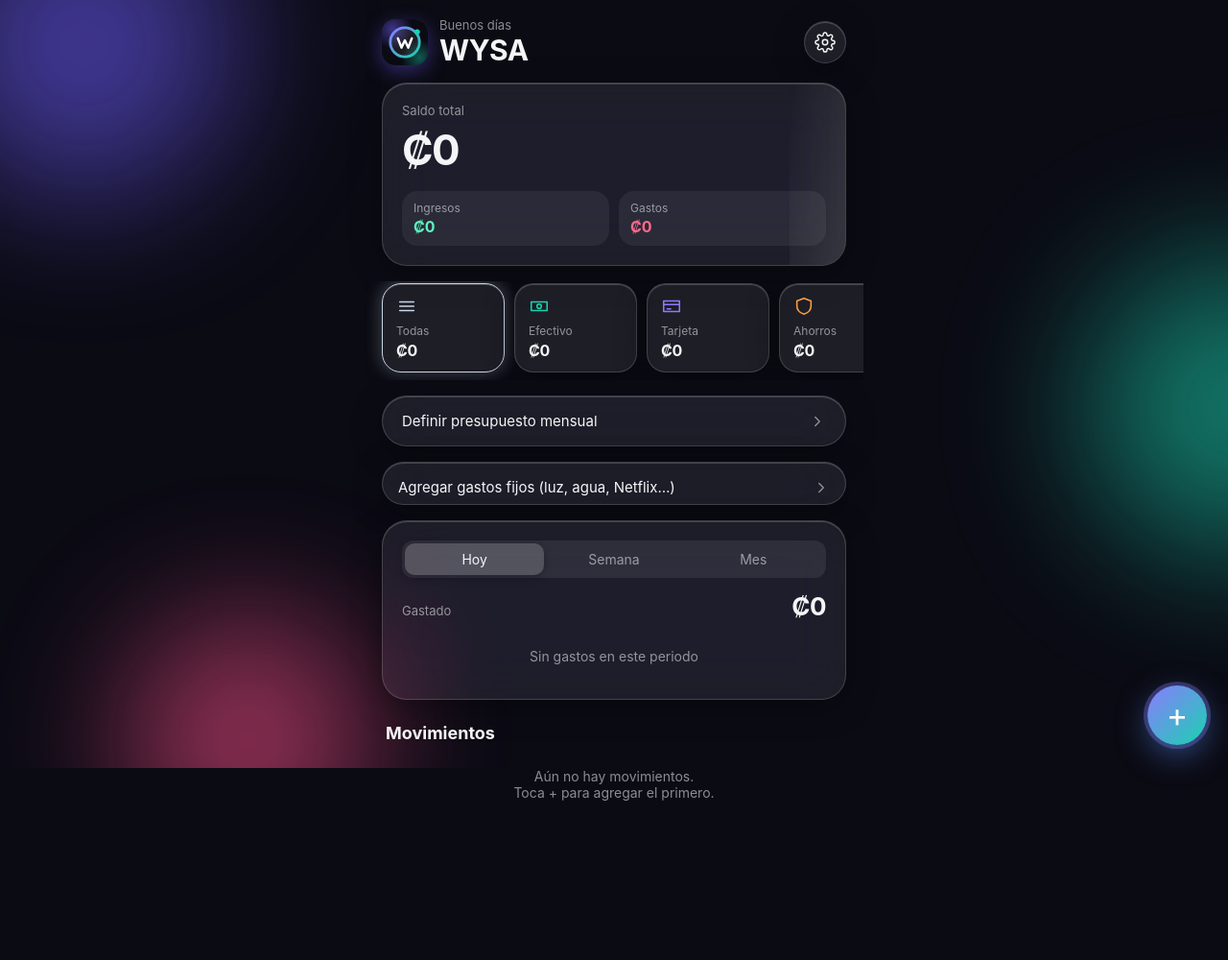
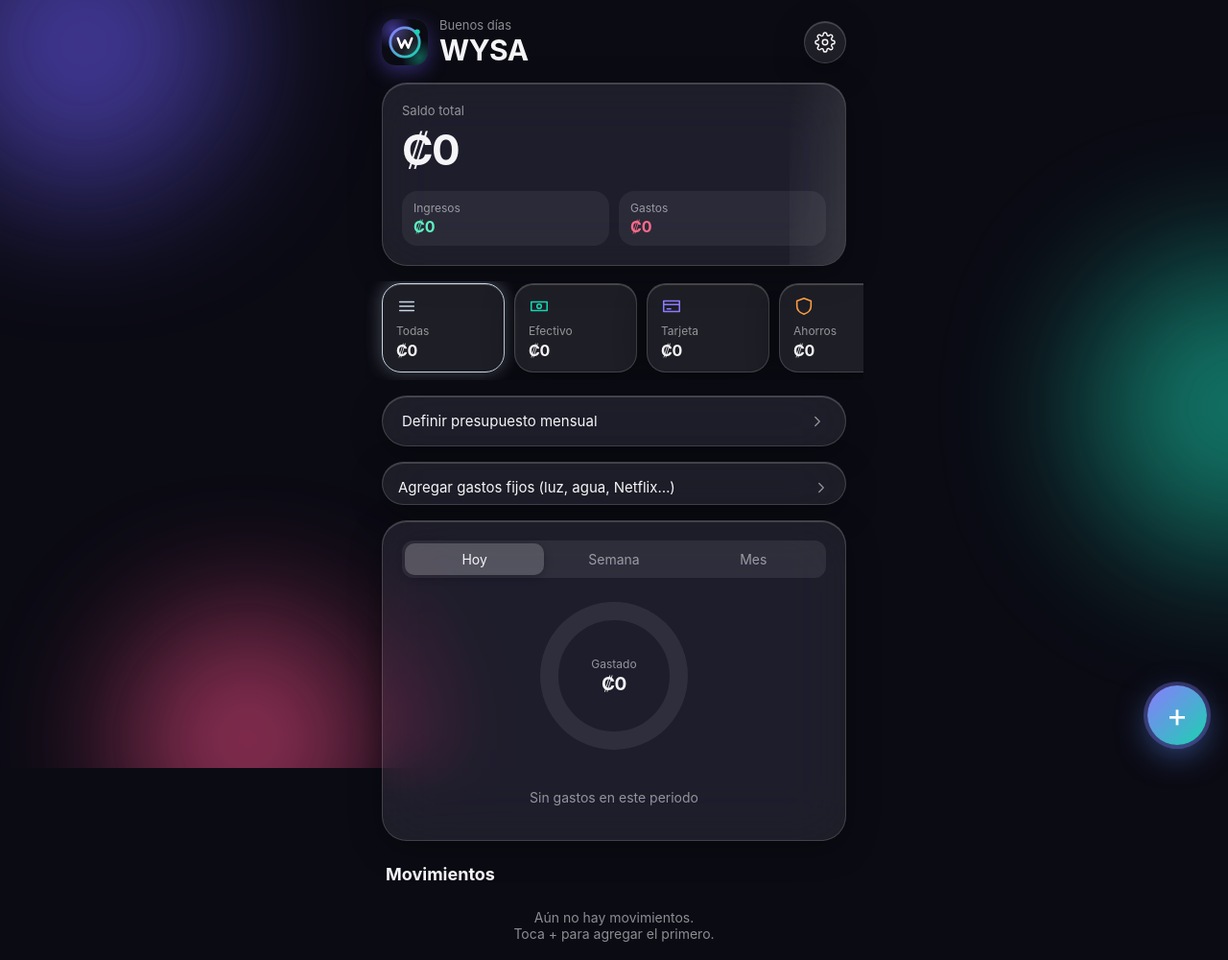
Before and after one commit to thelawcr/WYSA, a plain HTML site: page index.html in a window 1280 px wide. Shown: the whole page at 96% size. Before the commit the page ends 960 px from the top, so only its background shows below. Drawn offline with Linux system fonts and the light colour scheme.

Commit message:
Dona interactiva de gastos por categoria
Co-Authored-By: Claude Sonnet 5.5 <noreply@anthropic.com>

```diff
--- a/app.js
+++ b/app.js
@@ -134,16 +134,7 @@ function render() {
 
   const spent = view.filter(t => t.type==='out' && inRange(t.date));
   const tot = spent.reduce((a,t)=>a+t.amount,0);
-  tween($('#spent'), tot);
-  const by = {};
-  spent.forEach(t => by[t.cat] = (by[t.cat]||0) + t.amount);
-  const rows = Object.entries(by).sort((a,b)=>b[1]-a[1]);
-  $('#bars').innerHTML = rows.length ? rows.map(([id,v]) => {
-    const c = cat(id);
-    return `<div class="bar"><div class="l"><span><span class="dot" style="background:${c.c}"></span>${c.n}</span><span>${fmt(v)}</span></div>
-      <div class="t"><div class="f" data-w="${v/tot*100}" style="width:0;background:${c.c}"></div></div></div>`;
-  }).join('') : '<div class="empty">Sin gastos en este periodo</div>';
-  requestAnimationFrame(() => requestAnimationFrame(() => $$('.bar .f').forEach(f => f.style.width = f.dataset.w + '%')));
+  renderDonut(spent, tot);
 
   const sorted = [...view].sort((a,b) => b.date.localeCompare(a.date) || b.id - a.id);
   let html = '', last = '', n = 0; const now = new Set();
@@ -169,6 +160,51 @@ function render() {
   seen = now;
   $('#list').innerHTML = html || '<div class="empty">Aún no hay movimientos.<br>Toca + para agregar el primero.</div>';
 }
+
+/* ---------- Dona de gastos por categoría ---------- */
+let donutSel = null, donutRows = [], donutTot = 0, donutKey = '';
+const D_R = 46, D_C = 2 * Math.PI * D_R, D_GAP = 2.4;
+function renderDonut(spent, tot) {
+  const by = {};
+  spent.forEach(t => by[t.cat] = (by[t.cat] || 0) + t.amount);
+  donutRows = Object.entries(by).sort((a, b) => b[1] - a[1]);
+  donutTot = tot;
+  if (!by[donutSel]) donutSel = null;
+  const key = range + '|' + sel + '|' + donutRows.map(([id, v]) => id + v).join(',');
+  const redraw = key !== donutKey; donutKey = key;
+
+  const svgEl = $('#dsvg');
+  if (redraw) {
+    let off = 0, html = '<circle class="dtrack" cx="60" cy="60" r="' + D_R + '"/>';
+    donutRows.forEach(([id, v], i) => {
+      const c = cat(id), len = v / tot * D_C, seg = donutRows.length > 1 ? Math.max(len - D_GAP, 0.5) : len;
+      html += '<circle class="dseg" data-c="' + id + '" cx="60" cy="60" r="' + D_R + '" stroke="' + c.c + '" data-len="' + seg.toFixed(2) + '" data-off="' + off.toFixed(2) + '" style="stroke-dasharray:0 ' + D_C.toFixed(2) + ';stroke-dashoffset:' + (-off).toFixed(2) + ';transition-delay:' + (reduce ? 0 : i * 90) + 'ms"/>';
+      off += len;
+    });
+    svgEl.innerHTML = html;
+    const go = () => svgEl.querySelectorAll('.dseg').forEach(s => { s.style.strokeDasharray = s.dataset.len + ' ' + D_C.toFixed(2); });
+    if (reduce) go(); else requestAnimationFrame(() => requestAnimationFrame(go));
+    $('#legend').innerHTML = donutRows.length ? donutRows.map(([id, v]) => {
+      const c = cat(id);
+      return '<button class="lg" data-c="' + id + '"><span class="dot" style="background:' + c.c + '"></span><span class="ln">' + c.n + '</span><span class="lp">' + Math.round(v / tot * 100) + '%</span><b class="la">' + fmt(v) + '</b></button>';
+    }).join('') : '<div class="empty">Sin gastos en este periodo</div>';
+  }
+  paintDonutSel();
+}
+function paintDonutSel() {
+  const hit = donutSel ? donutRows.find(r => r[0] === donutSel) : null;
+  $$('#dsvg .dseg').forEach(s => { s.classList.toggle('on', s.dataset.c === donutSel); s.classList.toggle('dim', !!donutSel && s.dataset.c !== donutSel); });
+  $$('#legend .lg').forEach(b => { b.classList.toggle('on', b.dataset.c === donutSel); b.classList.toggle('dim', !!donutSel && b.dataset.c !== donutSel); });
+  const el = $('#spent');
+  if (hit) { cancelAnimationFrame(el._raf); el._v = hit[1]; $('#dLbl').textContent = cat(hit[0]).n; el.textContent = fmt(hit[1]); }
+  else { $('#dLbl').textContent = 'Gastado'; tween(el, donutTot); }
+}
+const pickCat = e => {
+  const t = e.target.closest('[data-c]'); if (!t) return;
+  donutSel = donutSel === t.dataset.c ? null : t.dataset.c; paintDonutSel();
+};
+$('#legend').onclick = pickCat;
+$('#dsvg').onclick = pickCat;
 
 function renderAccs() {
   const box = $('#accs'), keep = box.scrollLeft;
--- a/index.html
+++ b/index.html
@@ -50,11 +50,11 @@
       <button data-r="week">Semana</button>
       <button data-r="month">Mes</button>
     </div>
-    <div class="summary">
-      <p class="muted">Gastado</p>
-      <b id="spent">0</b>
+    <div class="donut" id="donut">
+      <svg viewBox="0 0 120 120" id="dsvg" role="img" aria-label="Gastos por categoría"></svg>
+      <div class="dcenter"><span class="dl" id="dLbl">Gastado</span><b id="spent">0</b></div>
     </div>
-    <div id="bars" class="bars"></div>
+    <div id="legend" class="legend"></div>
   </section>
 
   <section>
--- a/styles.css
+++ b/styles.css
@@ -799,3 +799,20 @@ input[type="date"].field::-webkit-calendar-picker-indicator{opacity:.7;cursor:po
 #recDel{margin-top:10px}
 #app>section:nth-of-type(4){animation:rise .7s .46s both cubic-bezier(.2,.8,.2,1)}
 #app>section:nth-of-type(5){animation:rise .7s .58s both cubic-bezier(.2,.8,.2,1)}
+
+/* Dona */
+.donut{position:relative;width:176px;height:176px;margin:6px auto 14px}
+#dsvg{width:100%;height:100%;transform:rotate(-90deg);overflow:visible}
+.dtrack{fill:none;stroke:rgba(255,255,255,.08);stroke-width:13}
+.dseg{fill:none;stroke-width:13;stroke-linecap:butt;cursor:pointer;transition:stroke-dasharray .9s cubic-bezier(.2,.8,.2,1),opacity .3s,stroke-width .3s}
+.dseg.on{stroke-width:17;filter:drop-shadow(0 0 5px currentColor)}.dseg.dim{opacity:.28}
+.dcenter{position:absolute;inset:0;display:flex;flex-direction:column;align-items:center;justify-content:center;gap:2px;padding:0 30px;text-align:center;pointer-events:none}
+.dl{font-size:12px;color:var(--muted)}.dcenter b{font-size:19px;letter-spacing:-.5px;white-space:nowrap}
+.legend{display:flex;flex-direction:column}
+.lg{all:unset;box-sizing:border-box;display:flex;align-items:center;gap:10px;width:100%;padding:10px 6px;border-top:1px solid rgba(255,255,255,.08);cursor:pointer;transition:opacity .25s,background .25s;-webkit-tap-highlight-color:transparent}
+.lg:first-child{border-top:0}.lg .dot{margin:0;flex:0 0 auto}
+.ln{flex:1;font-size:14px;min-width:0;overflow:hidden;text-overflow:ellipsis;white-space:nowrap}
+.lp{font-size:12px;color:var(--muted);min-width:34px;text-align:right}
+.la{font-size:14px;font-weight:600;min-width:76px;text-align:right}
+.lg.dim{opacity:.4}.lg.on{background:rgba(255,255,255,.07);border-radius:12px}
+.lg:active{transform:scale(.99)}
--- a/sw.js
+++ b/sw.js
@@ -1,4 +1,4 @@
-const C = 'wysa-v9';
+const C = 'wysa-v10';
 const FILES = ['./', 'index.html', 'styles.css', 'app.js', 'manifest.json', 'icon.svg', 'icon-180.png', 'icon-192.png', 'icon-512.png'];
 self.addEventListener('install', e => e.waitUntil(caches.open(C).then(c => c.addAll(FILES.map(f => new Request(f, {cache: 'reload'})))).then(() => self.skipWaiting())));
 self.addEventListener('activate', e => e.waitUntil(
```
